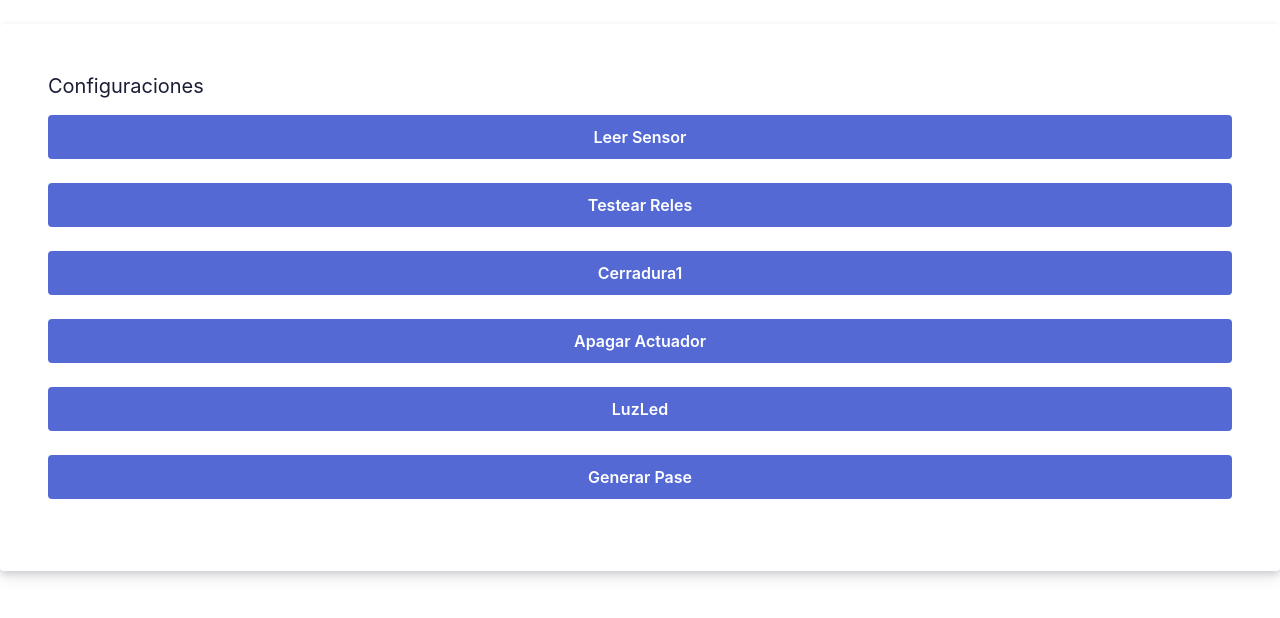
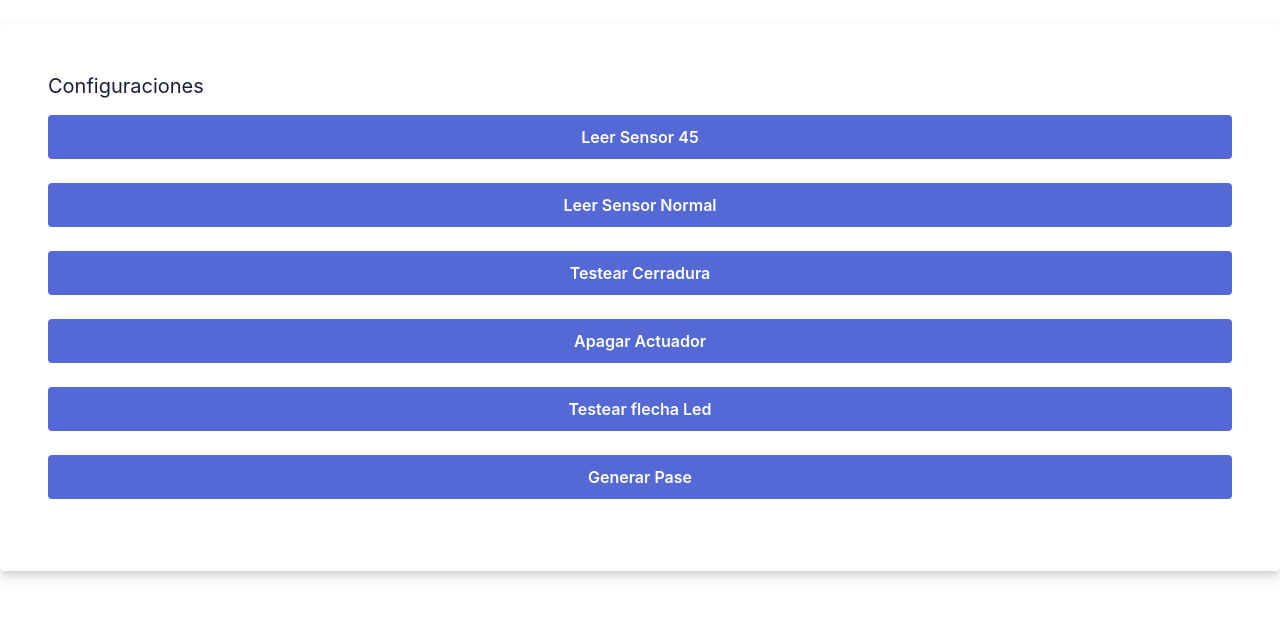
Before and after one commit to ctucl123/api_ctucl_parada, a Flask app: page / in a window 1280 px wide. Shown: the top 618 px of the page. Run offline with Flask 3, Linux system fonts and the light colour scheme.

Commit message:
🎨 Update Html template 1

```diff
--- a/main.py
+++ b/main.py
@@ -23,7 +23,10 @@ def home():
         operation = request.form.get('operation')
         if operation == 'ReadSensor':
             estado = manager.ReadSensor()
-            result = f'sensor: {estado}'
+            result = f'sensor normal: {estado}'
+        if operation == 'ReadSensor45':
+            estado = manager.ReadSensor45()
+            result = f'sensor a 45 grados: {estado}'
         elif operation == 'generatePass':
             manager.generatePass()
             result = f'Pase generado'
--- a/templates/home.html
+++ b/templates/home.html
@@ -17,21 +17,21 @@
 
 
 							<div class=" padding-bottom--24">
-								<button class="custom-button" type="submit" name="operation" value="ReadSensor" />Leer Sensor</button>
+								<button class="custom-button" type="submit" name="operation" value="ReadSensor45" />Leer Sensor 45</button>
 							</div>
 							<div class=" padding-bottom--24">
-								<button class="custom-button" type="submit" name="operation" value="TestRelay" />Testear Reles</button>
+								<button class="custom-button" type="submit" name="operation" value="ReadSensor" />Leer Sensor Normal</button>
 							</div>
 
 							<div class=" padding-bottom--24">
-								<button class="custom-button" type="submit" name="operation" value="TestCerradura1" />Cerradura1</button>
+								<button class="custom-button" type="submit" name="operation" value="TestCerradura1" />Testear Cerradura</button>
 							</div>
 
 							<div class=" padding-bottom--24">
 								<button class="custom-button" type="submit" name="operation" value="ActuadorOff" />Apagar Actuador</button>
 							</div>
 							<div class=" padding-bottom--24">
-								<button class="custom-button" type="submit" name="operation" value="TestLuzLed" />LuzLed</button>
+								<button class="custom-button" type="submit" name="operation" value="TestLuzLed" />Testear flecha Led</button>
 							</div>
 
 							<div class=" padding-bottom--24">
```
